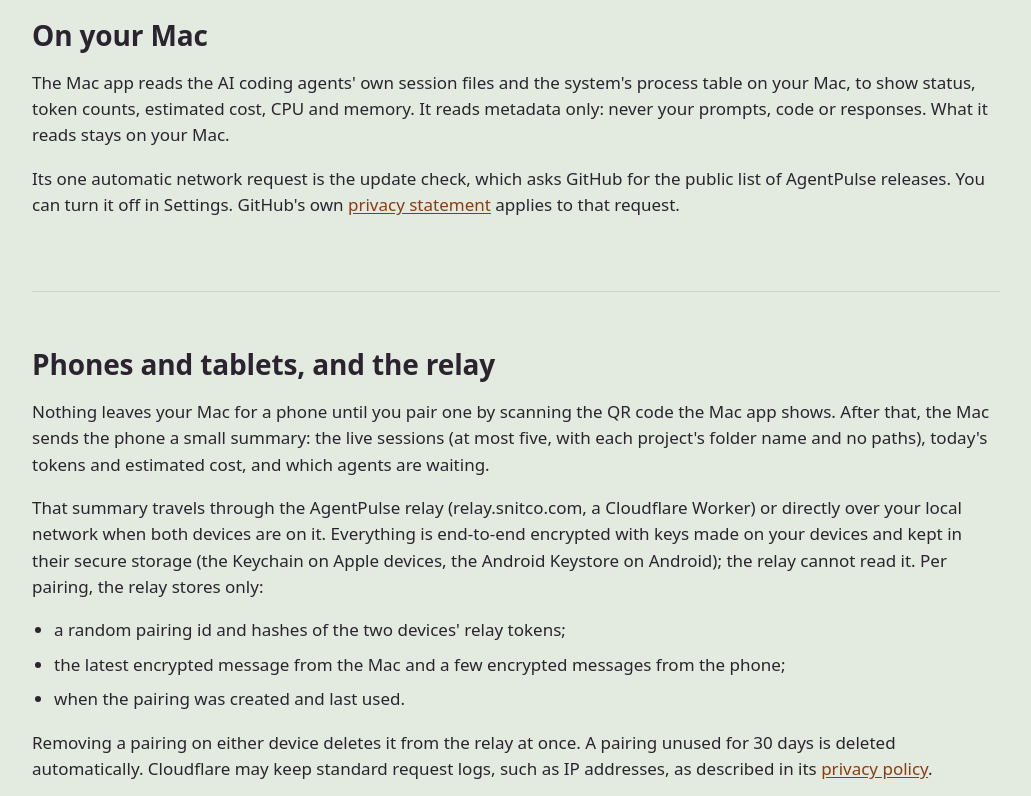
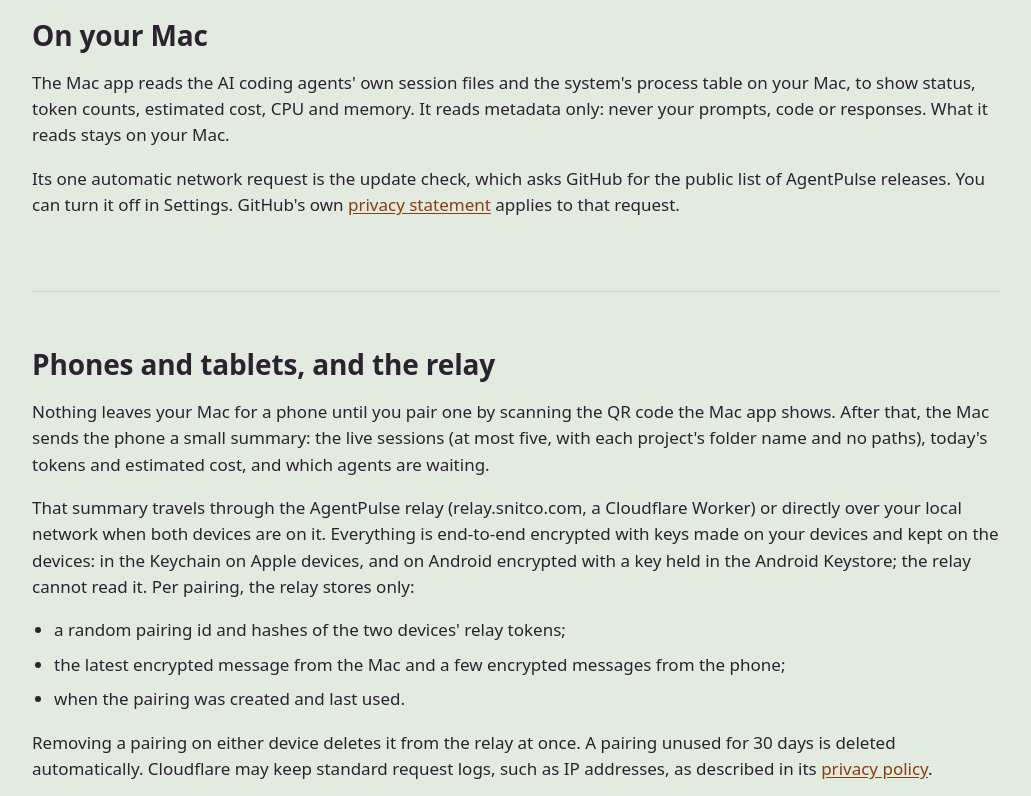
Before and after one commit to chengboonrong/agentpulse, a plain HTML site: page site/privacy.html in a window 1280 px wide. Shown: the part 360-1156 px from the top of the page, without its empty margins (124-1155 px from the left). Drawn offline with Linux system fonts and the light colour scheme.

Commit message:
Android Play lanes: review fixes
- Next version code from one edit: every track (custom closed tests too) and every
  uploaded bundle, so a discarded draft's code is not reused; play takes version_code:.
- listing pins internal's newest release (production is empty before launch and holds
  two releases during a staged rollout).
- The upload-key password file follows any keystore extension, with a clear error.
- .gitignore *.pass; privacy policy: Android keys are encrypted under the Keystore,
  not stored in it; listing: "who needs you" says what the app actually shows.

Co-Authored-By: Claude Opus 5.5 <noreply@anthropic.com>

```diff
--- a/site/privacy.html
+++ b/site/privacy.html
@@ -28,7 +28,7 @@
 <section aria-labelledby="phone-h">
   <h2 id="phone-h">Phones and tablets, and the relay</h2>
   <p>Nothing leaves your Mac for a phone until you pair one by scanning the QR code the Mac app shows. After that, the Mac sends the phone a small summary: the live sessions (at most five, with each project's folder name and no paths), today's tokens and estimated cost, and which agents are waiting.</p>
-  <p>That summary travels through the AgentPulse relay (relay.snitco.com, a Cloudflare Worker) or directly over your local network when both devices are on it. Everything is end-to-end encrypted with keys made on your devices and kept in their secure storage (the Keychain on Apple devices, the Android Keystore on Android); the relay cannot read it. Per pairing, the relay stores only:</p>
+  <p>That summary travels through the AgentPulse relay (relay.snitco.com, a Cloudflare Worker) or directly over your local network when both devices are on it. Everything is end-to-end encrypted with keys made on your devices and kept on the devices: in the Keychain on Apple devices, and on Android encrypted with a key held in the Android Keystore; the relay cannot read it. Per pairing, the relay stores only:</p>
   <ul>
     <li>a random pairing id and hashes of the two devices' relay tokens;</li>
     <li>the latest encrypted message from the Mac and a few encrypted messages from the phone;</li>
```
Also changed, not shown: 4 other files.
